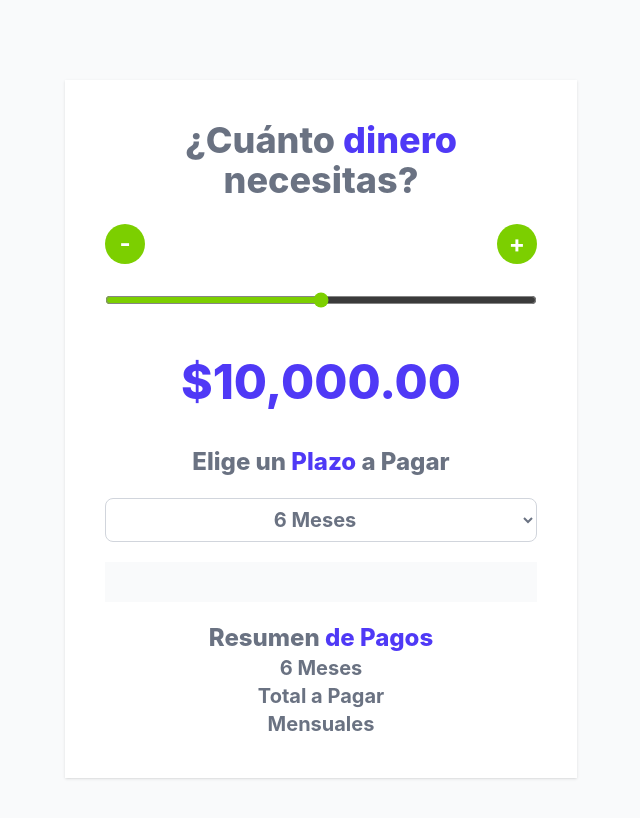
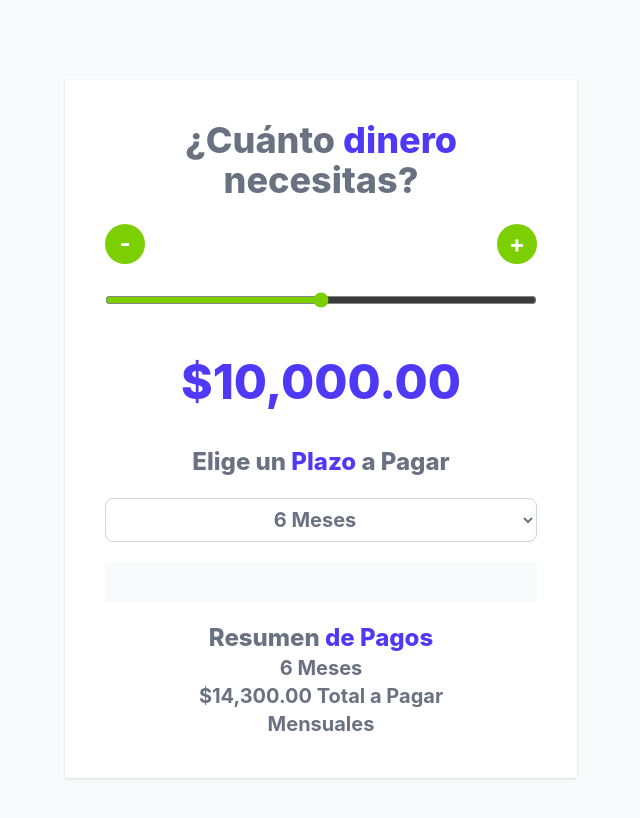
Before and after one commit to FacuLedesmaBertalot/CotizadorPrestamos, a React (Vite) app: page / in a window 1280 px wide. Shown: the top 818 px of the page, without its empty margins (319-959 px from the left). Built offline with nearby package versions, Linux system fonts and the light colour scheme.

Commit message:
Añadido useEffect, para calcular el tiempo, meses y total en el prestamo

```diff
--- a/src/App.jsx
+++ b/src/App.jsx
@@ -1,4 +1,4 @@
-import { useState } from 'react'
+import { useState, useEffect } from 'react'
 import Header from "./components/Header"
 import Button from "./components/Button"
 import { formatearDinero, calcularTotalPagar } from './helpers';
@@ -7,6 +7,11 @@ function App() {
   const [cantidad, setCantidad] = useState(10000);
   const [meses, setMeses] = useState(6);
   const [total, setTotal] = useState(0);
+
+  useEffect(() => {
+    const resultadoTotalPagar = calcularTotalPagar(cantidad, meses);
+    setTotal(resultadoTotalPagar);
+  }, [cantidad, meses]);
 
   const MIN = 0;
   const MAX = 20000;
@@ -90,7 +95,7 @@ function App() {
           </h2>
 
           <p className='text-xl text-gray-500 text-center font-bold'>{meses} Meses</p>
-          <p className='text-xl text-gray-500 text-center font-bold'>Total a Pagar</p>
+          <p className='text-xl text-gray-500 text-center font-bold'>{formatearDinero(total)} Total a Pagar</p>
           <p className='text-xl text-gray-500 text-center font-bold'>Mensuales</p>
     </div>
   )
```
